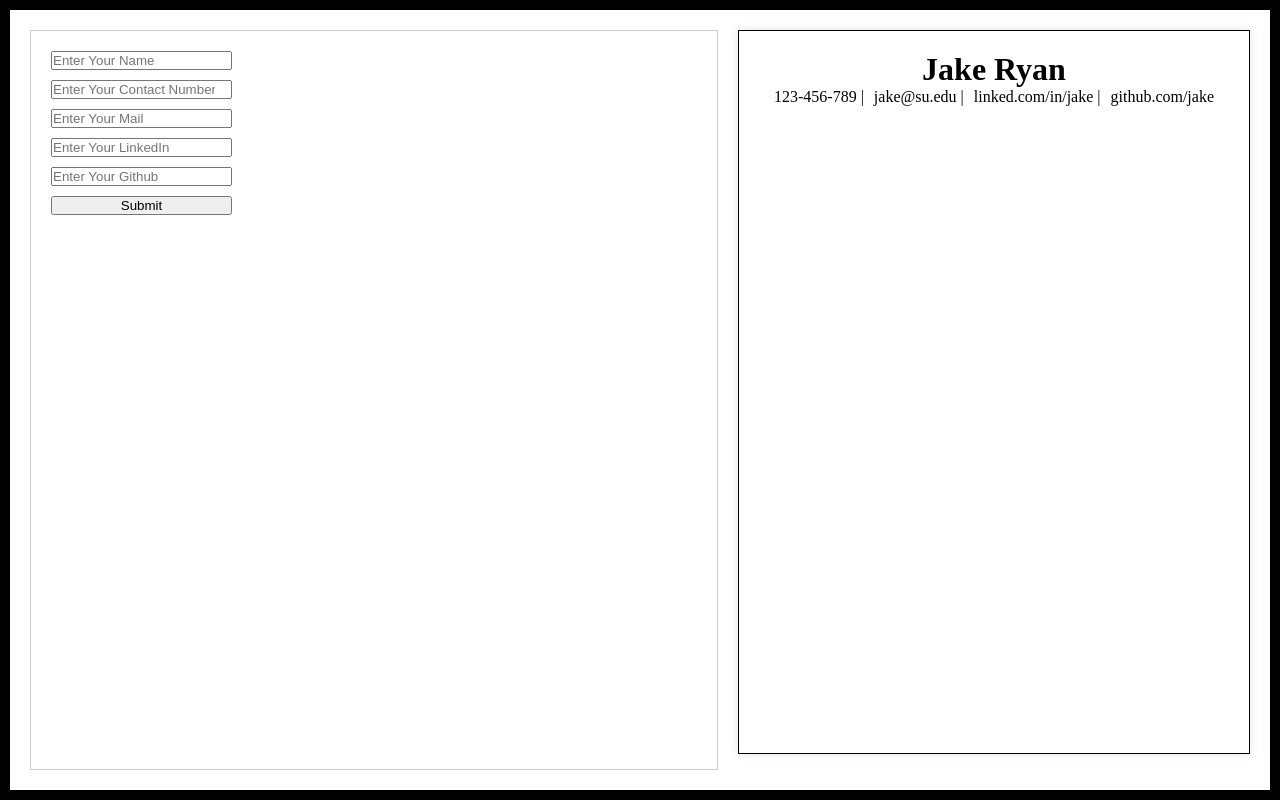
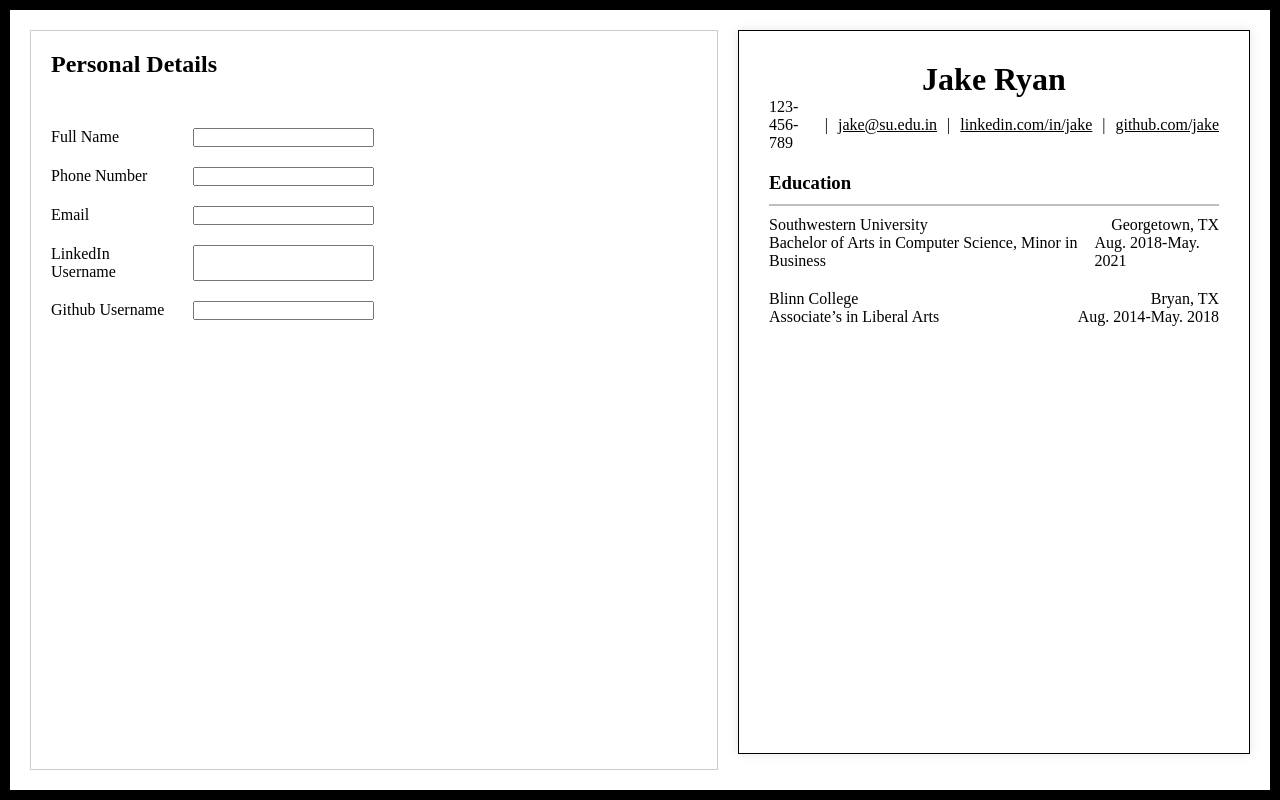
Before and after one commit to GopiWebDev/react_cv_application, a React (Vite) app: page / in a window 1280 px wide. Built offline with nearby package versions, Linux system fonts and the light colour scheme.

Commit message:
refactored existing code

```diff
--- a/src/App.jsx
+++ b/src/App.jsx
@@ -1,94 +1,45 @@
 import { useState } from 'react'
-import PersonalInfo from './components/PersonalInfo'
+import PersonalDetailsForm from './components/forms/PersonalDetailsForm'
+import Personal from './components/Personal'
+import Education from './components/Education'
 
 const App = () => {
-  const [name, setName] = useState('Jake Ryan')
-  const [contactNumber, setContactNumber] = useState('123-456-789')
-  const [contactMail, setContactMail] = useState('jake@su.edu')
-  const [linkedinProfile, setLinkedIn] = useState('linked.com/in/jake')
-  const [githubProfile, setGithubLink] = useState('github.com/jake')
-
-  const handleNameChange = (e) => {
-    e.preventDefault()
-    e.target.value ? setName(e.target.value) : setName('Jake Ryan')
-  }
-
-  const handleContactChange = (e) => {
-    e.preventDefault()
-    e.target.value
-      ? setContactNumber(e.target.value)
-      : setContactNumber('123-456-789')
-  }
-
-  const handleMailChange = (e) => {
-    e.preventDefault()
-    e.target.value
-      ? setContactMail(e.target.value)
-      : setContactMail('linked.com/in/jake')
-  }
-
-  const handleLinkedInChange = (e) => {
-    e.preventDefault()
-    e.target.value ? setLinkedIn(e.target.value) : setLinkedIn('jake@su.edu')
-  }
-
-  const handleGithubChange = (e) => {
-    e.preventDefault()
-    setGithubLink(e.target.value)
-    e.target.value
-      ? setGithubLink(e.target.value)
-      : setGithubLink('github.com/jake')
-  }
-
-  // const submitForm = (e) => {
-  //   e.preventDefault()
-  //   console.log(name, contactNumber)
-  // }
+  const [data, setData] = useState({
+    personal: {
+      name: 'Jake Ryan',
+      phone: '123-456-789',
+      email: 'jake@su.edu.in',
+      linkedin: 'jake',
+      github: 'jake',
+    },
+    education: [
+      {
+        universityName: 'Southwestern University',
+        major: 'Bachelor of Arts in Computer Science, Minor in Business',
+        location: 'Georgetown, TX',
+        startDate: 'Aug. 2018',
+        endDate: 'May. 2021',
+      },
+      {
+        universityName: 'Blinn College',
+        major: 'Associate’s in Liberal Arts',
+        location: 'Bryan, TX',
+        startDate: 'Aug. 2014',
+        endDate: 'May. 2018',
+      },
+    ],
+  })
 
   return (
-    <>
-      <div className='container'>
-        <div className='edit-section'>
-          <form action=''>
-            <input
-              type='text'
-              onChange={handleNameChange}
-              placeholder='Enter Your Name'
-            />
-            <input
-              type='number'
-              onChange={handleContactChange}
-              placeholder='Enter Your Contact Number'
-            />
-            <input
-              type='email'
-              onChange={handleMailChange}
-              placeholder='Enter Your Mail'
-            />
-            <input
-              type='text'
-              onChange={handleLinkedInChange}
-              placeholder='Enter Your LinkedIn'
-            />
-            <input
-              type='text'
-              onChange={handleGithubChange}
-              placeholder='Enter Your Github'
-            />
-            <input type='submit' />
-          </form>
-        </div>
-        <div className='view'>
-          <PersonalInfo
-            name={name}
-            contactNumber={contactNumber}
-            contactMail={contactMail}
-            linkedinProfile={linkedinProfile}
-            githubProfile={githubProfile}
-          />
-        </div>
+    <div className='container'>
+      <div className='edit-section'>
+        <PersonalDetailsForm setData={setData} />
       </div>
-    </>
+      <div className='view'>
+        <Personal data={data.personal} />
+        <Education data={data.education} />
+      </div>
+    </div>
   )
 }
 
--- /dev/null
+++ b/src/components/Education.jsx
@@ -0,0 +1,34 @@
+const EducationData = ({ data }) => {
+  const { universityName, major, location, startDate, endDate } = data
+
+  return (
+    <div className='education-detail'>
+      <div style={{ display: 'flex', justifyContent: 'space-between' }}>
+        <p>{universityName}</p>
+        <p>{location}</p>
+      </div>
+      <div style={{ display: 'flex', justifyContent: 'space-between' }}>
+        <p>{major}</p>
+        <p>
+          {startDate}-{endDate}
+        </p>
+      </div>
+    </div>
+  )
+}
+
+const Education = ({ data }) => {
+  return (
+    <div className='education-section'>
+      <h3>Education</h3>
+      <div className='line'></div>
+      <div className='education-details'>
+        {data.map((data) => {
+          return <EducationData key={data.universityName} data={data} />
+        })}
+      </div>
+    </div>
+  )
+}
+
+export default Education
--- a/src/components/Header.jsx
+++ /dev/null
@@ -1,12 +0,0 @@
-const header = () => {
-  return (
-    <>
-      <div className='w-full bg-blue-500 text-white text-[3rem] flex flex-col items-center justify-center p-5'>
-        <h1>CV APPLICATION</h1>
-        <p className='text-[1.25rem]'>Create your professional resume.</p>
-      </div>
-    </>
-  )
-}
-
-export default header
--- /dev/null
+++ b/src/components/Personal.jsx
@@ -0,0 +1,31 @@
+const Personal = ({ data }) => {
+  const { name, phone, email, linkedin, github } = data
+  return (
+    <div>
+      <h1>{name}</h1>
+      <div className='personal-info'>
+        <p>{phone}</p>
+        <p>|</p>
+        <p>
+          <a href={`mailto:${email}`} target='_blank'>
+            {email}
+          </a>
+        </p>
+        <p>|</p>
+        <p>
+          <a href={`https://www.linkedin.com/in/${linkedin}`} target='_blank'>
+            {`linkedin.com/in/${linkedin}`}
+          </a>
+        </p>
+        <p>|</p>
+        <p>
+          <a href={`https://www.github.com/${github}`} target='_blank'>
+            {`github.com/${github}`}
+          </a>
+        </p>
+      </div>
+    </div>
+  )
+}
+
+export default Personal
--- a/src/components/PersonalInfo.jsx
+++ /dev/null
@@ -1,21 +0,0 @@
-const PersonalInfo = ({
-  name,
-  contactNumber,
-  contactMail,
-  linkedinProfile,
-  githubProfile,
-}) => {
-  return (
-    <>
-      <h1>{name}</h1>
-      <div className='personal-info'>
-        <p>{contactNumber} | </p>
-        <p>{contactMail} | </p>
-        <p>{linkedinProfile} | </p>
-        <p>{githubProfile} </p>
-      </div>
-    </>
-  )
-}
-
-export default PersonalInfo
--- /dev/null
+++ b/src/components/forms/EducationForm.jsx
@@ -0,0 +1,12 @@
+const EducationForm = ({ setData }) => {
+  return (
+    <>
+      <h2>Education</h2>
+      <form action="">
+        <label htmlFor="">University Name</label>
+      </form>
+    </>
+  )
+}
+
+export default EducationForm
--- /dev/null
+++ b/src/components/forms/PersonalDetailsForm.jsx
@@ -0,0 +1,50 @@
+const PersonalDetailsForm = ({ setData }) => {
+  const handleInputChange = (e) => {
+    e.preventDefault()
+    const { name, value } = e.target
+    setData((prev) => ({
+      ...prev,
+      personal: { ...prev.personal, [name]: value },
+    }))
+  }
+
+  return (
+    <>
+      <h2>Personal Details</h2>
+      <form action='' className='form'>
+        <label htmlFor='name'>Full Name </label>
+        <input type='text' name='name' id='name' onChange={handleInputChange} />
+        <label htmlFor='phone'>Phone Number</label>
+        <input
+          type='tel'
+          name='phone'
+          id='phone'
+          onChange={handleInputChange}
+        />
+        <label htmlFor='email'>Email</label>
+        <input
+          type='email'
+          name='email'
+          id='email'
+          onChange={handleInputChange}
+        />
+        <label htmlFor='linkedin'>LinkedIn Username</label>
+        <input
+          type='text'
+          name='linkedin'
+          id='linkedin'
+          onChange={handleInputChange}
+        />
+        <label htmlFor='github'>Github Username</label>
+        <input
+          type='text'
+          name='github'
+          id='github'
+          onChange={handleInputChange}
+        />
+      </form>
+    </>
+  )
+}
+
+export default PersonalDetailsForm
--- a/src/index.css
+++ b/src/index.css
@@ -42,12 +42,8 @@
   padding: 20px;
   overflow-y: auto;
   display: flex;
-}
-
-form {
-  display: flex;
   flex-direction: column;
-  gap: 10px;
+  gap: 50px;
 }
 
 .view {
@@ -58,7 +54,7 @@ form {
   border: 1px solid #000;
   background-color: #fff;
   box-shadow: 0 0 10px rgba(0, 0, 0, 0.1);
-  padding: 20px;
+  padding: 30px;
   overflow-y: auto;
   word-wrap: break-word;
 }
@@ -72,4 +68,33 @@ form {
   justify-content: center;
   align-items: center;
   column-gap: 10px;
+  word-wrap: break-word;
 }
+
+a {
+  color: #000;
+}
+
+.education-section {
+  margin-top: 20px;
+}
+
+.education-detail {
+  margin-bottom: 20px;
+  display: flex;
+  flex-direction: column;
+}
+
+.line {
+  width: 100%;
+  border: 0.001px solid gray;
+  opacity: 50%;
+  margin-block: 10px;
+}
+
+.form {
+  width: 50%;
+  display: grid;
+  grid-template-columns: repeat(2, 1fr);
+  gap: 20px;
+}
```
